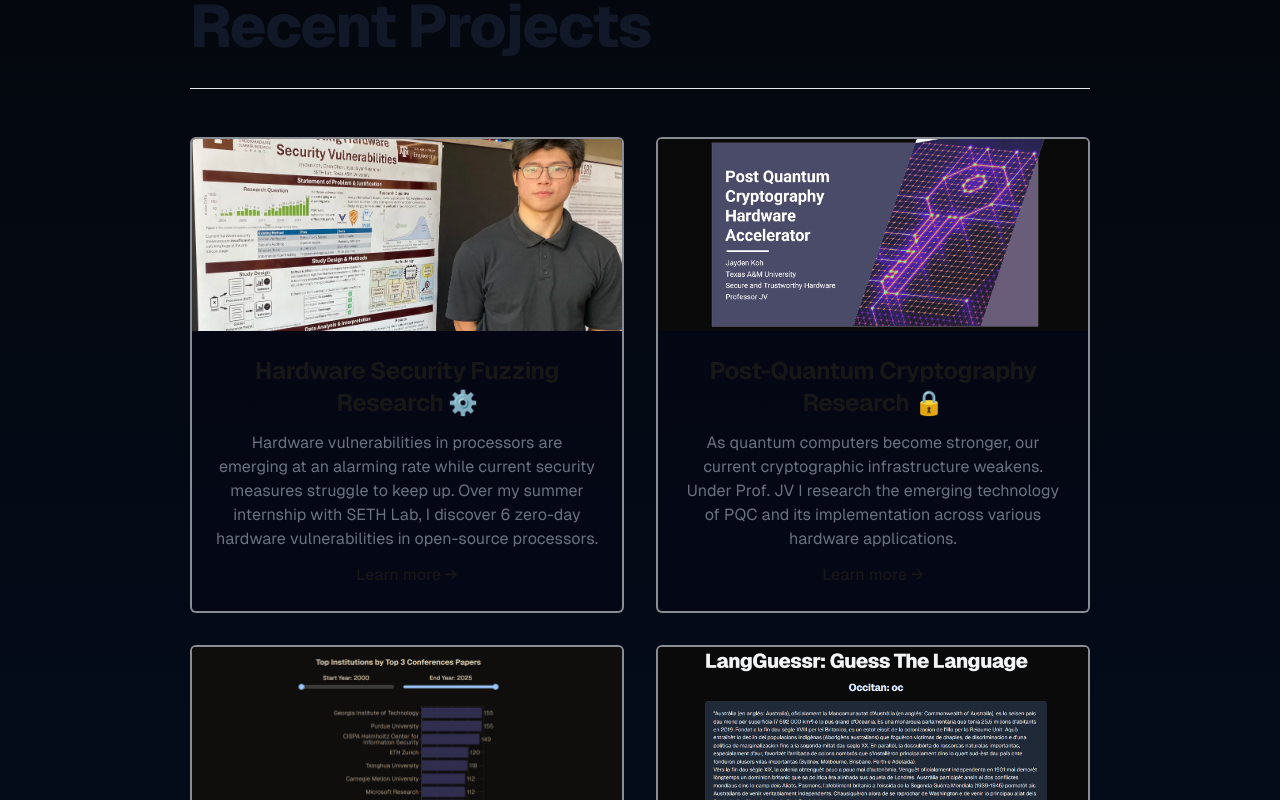
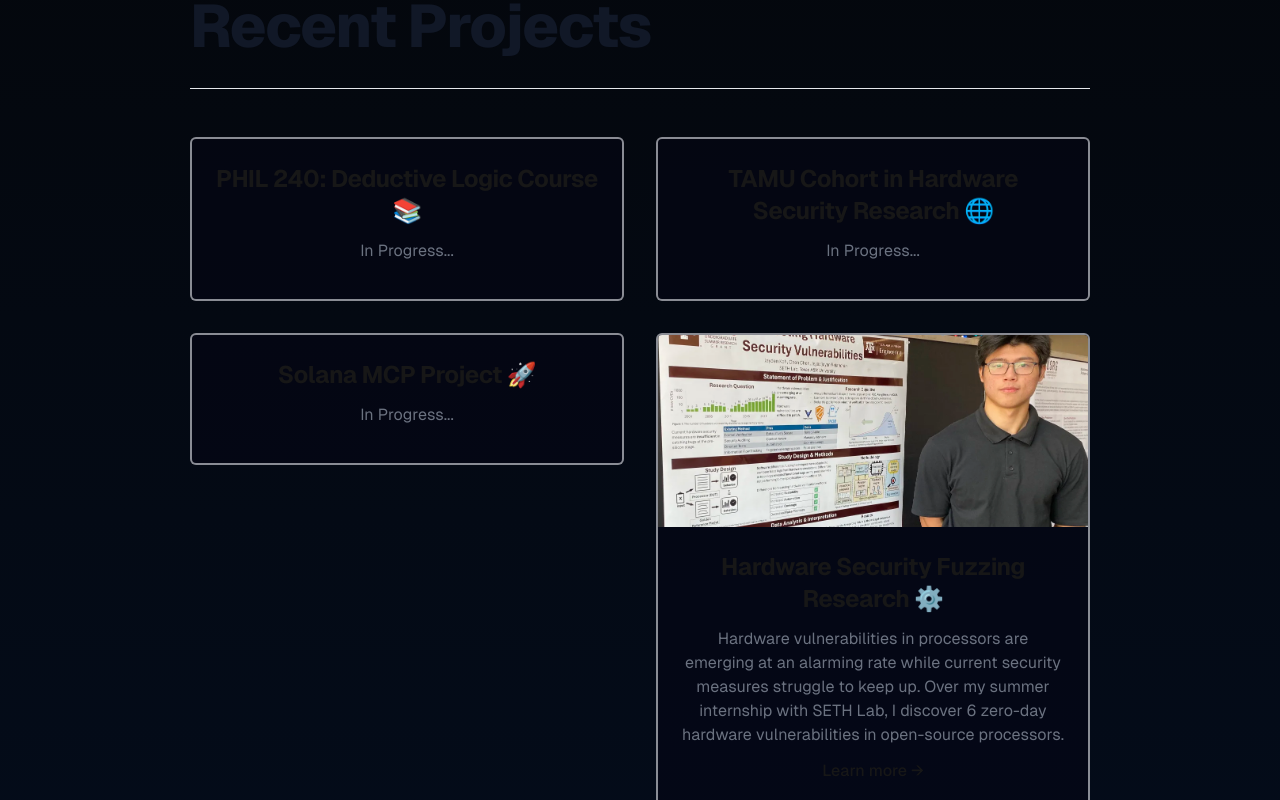
Before and after one commit to jkohhokj/website, a Next.js app: page / in a window 1280 px wide. Shown: the part 640-1440 px from the top of the page. Built offline with nearby package versions, Linux system fonts and the light colour scheme.

Commit message:
add fall 2025 project update place holder

```diff
--- a/data/projectsData.ts
+++ b/data/projectsData.ts
@@ -58,6 +58,24 @@
 ];
 
 export const projectsData: Project[] = [
+  {
+    title:"PHIL 240: Deductive Logic Course 📚",
+    description: `In Progress...`,
+    imgSrc: "",
+    href: "",
+  },
+  {
+    title:"TAMU Cohort in Hardware Security Research 🌐",
+    description: `In Progress...`,
+    imgSrc: "",
+    href: "",
+  },
+  {
+    title:"Solana MCP Project 🚀",
+    description: `In Progress...`,
+    imgSrc: "",
+    href: "",
+  },
   {
     title: "Hardware Security Fuzzing Research ⚙️",
     description: `Hardware vulnerabilities in processors are emerging at an alarming rate while current security measures struggle to keep up.
```
